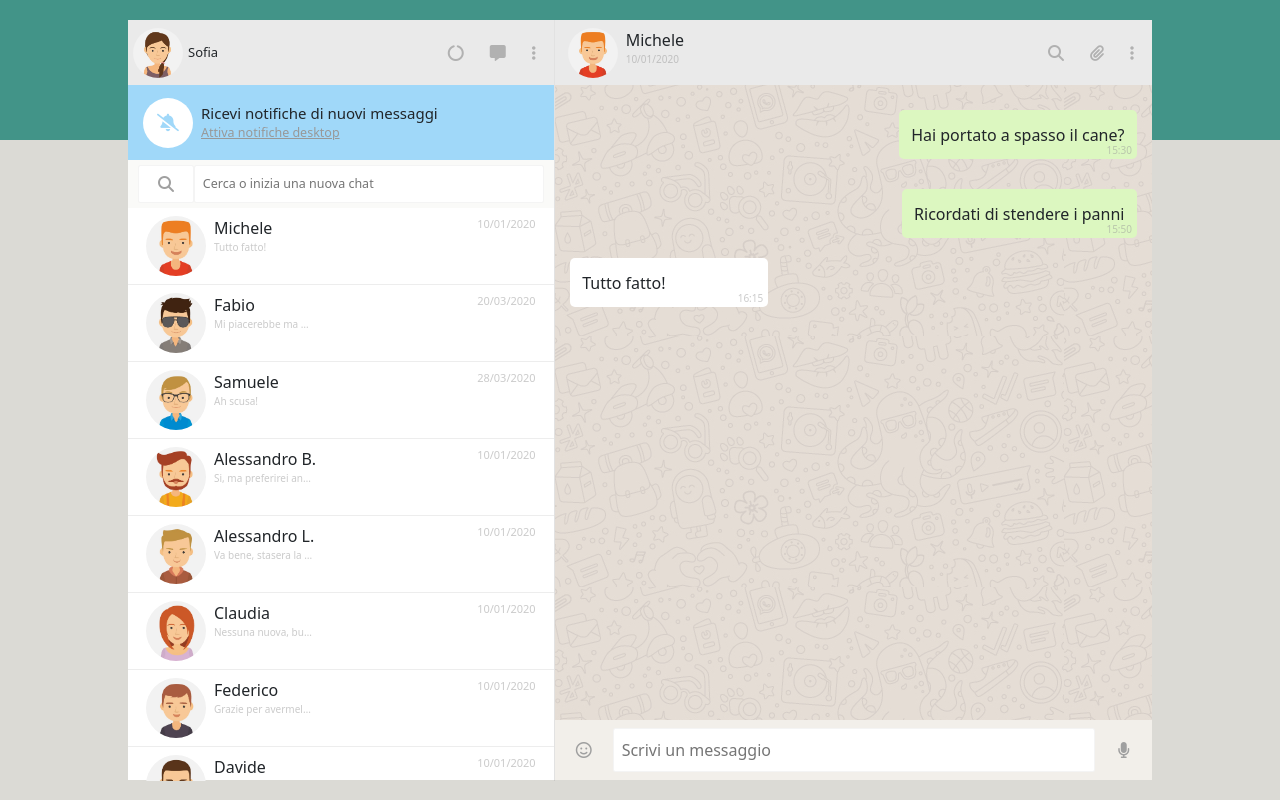
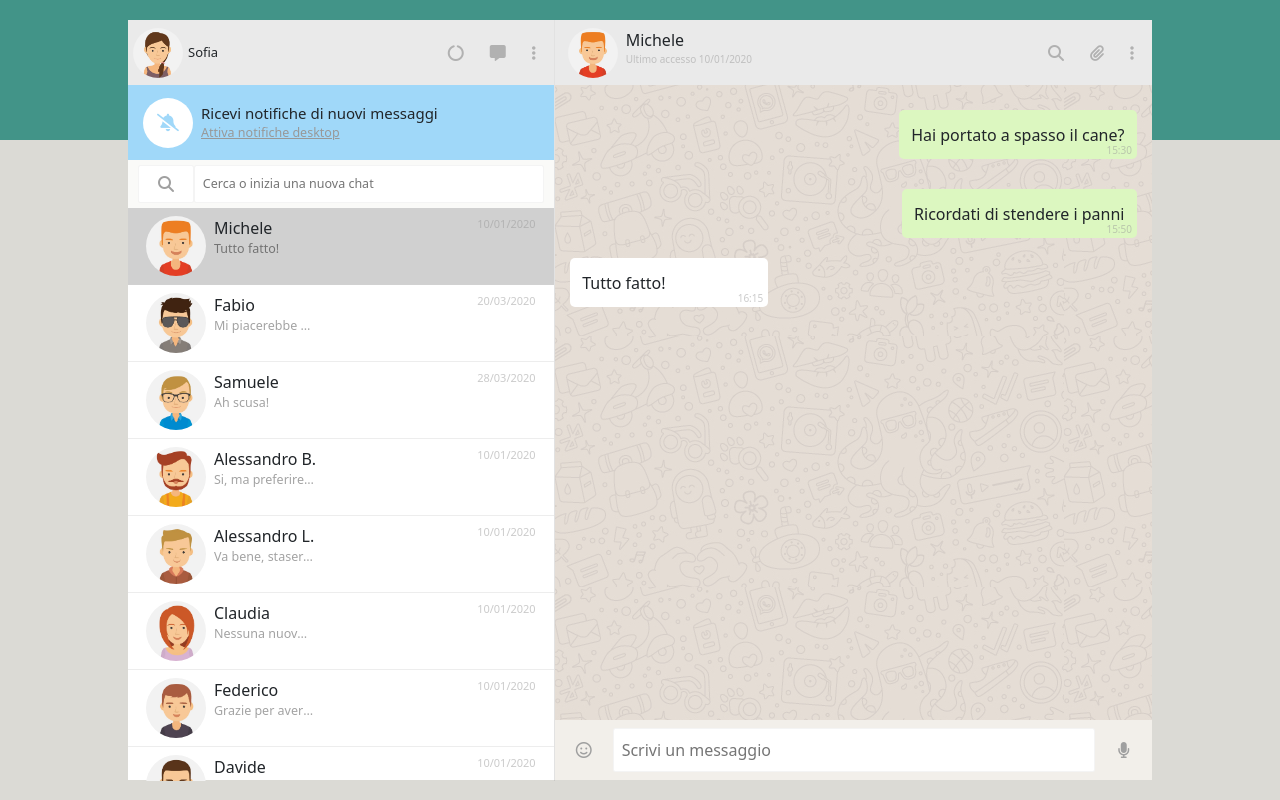
Before and after one commit to MattiaPiazzolla/vue-boolzapp, a plain HTML site: page index.html in a window 1280 px wide. Drawn offline with nearby package versions, Linux system fonts and the light colour scheme.

```diff
--- a/css/style.css
+++ b/css/style.css
@@ -139,10 +139,24 @@ body{
 
 }
 .contactX:hover{
-    background-color: #f2f2f2;
+    background-color: #e7e7e7 ;
 }
+
 .contactX:active{
-    background-color: #e2e2e2;
+    background-color: #d0d0d0 ;
+}
+
+.activeChat{
+    background-color: #d0d0d0;
+}
+
+.activeChat .lastMsgContactList{
+    background-color: #d0d0d0;
+    color: rgb(115, 115, 115);
+}
+
+.activeChat:hover{
+    background-color: #d0d0d0;
 }
 
 .contactImg img{
@@ -162,10 +176,15 @@ body{
     right: 10px;
     top: 0;
 }
-.lastMsgContactList,
+
 .lastAccessHeader{
     font-size: 10px;
     color: rgba(152, 152, 152, 0.5);
+}
+
+.lastMsgContactList{
+    font-size: 12.5px;
+    color: rgb(163, 163, 163);
 }
 
 /* METODO PER AGGIUNGERE ... IN TESTI CHE SUPERANO X LUNGHEZZA (TROVATO SU INTERNER) */
--- a/index.html
+++ b/index.html
@@ -50,7 +50,8 @@
                     <div class="contactList">
                         <!-- ciclo gli elementi dell'array con v-for -->
                          <!-- aggiungo il click per cambiare la chat attiva -->
-                        <div v-for="(contact, index) in contacts" class="contactX d-flex p-2" @click="clickedChat(index)">
+                        <div v-for="(contact, index) in contacts" class="contactX d-flex p-2"
+                        @click="clickedChat(index)" :class="activeChat === index ? 'activeChat' : ''">
                             <!-- inserisco i dati nelle dovute destinazioni -->
                             <div class="contactImg">
                                 <img :src="contact.avatar" :alt="contact.name+'-avatar'">
@@ -76,7 +77,7 @@
                                 </div>
                                 <div class="contactRight w-100 ms-2 position-relative">
                                     <p class="m-0 nameHeaderMsg">{{ contacts[activeChat].name }}</p>
-                                    <p class="m-0 lastAccessHeader">{{ contacts[activeChat].messages[contacts[activeChat].messages.length - 1].date.split(' ')[0] }}</p>
+                                    <p class="m-0 lastAccessHeader">Ultimo accesso {{ contacts[activeChat].messages[contacts[activeChat].messages.length - 1].date.split(' ')[0] }}</p>
                                 </div>
                             </div>
                         </div>
--- a/js/script.js
+++ b/js/script.js
@@ -151,6 +151,8 @@ createApp({
             ],
             // DEFINISCO LA CHAT ATTIVA
             activeChat: 0,
+            // DEFINISCO UN VARIABILE, NELLA QUALE ANDRO A PUSHARE COME MESSAGGIO
+            newMsg: null,
         }
 
     },
```
